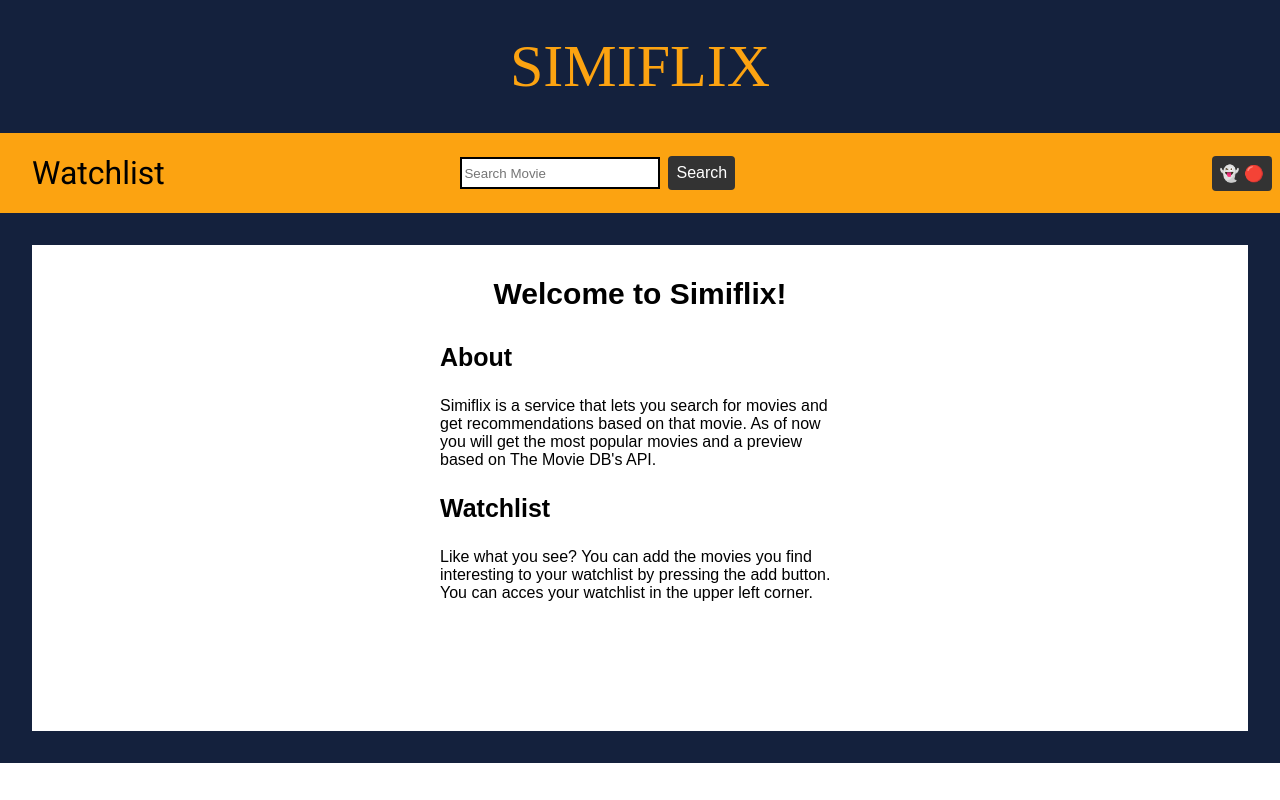
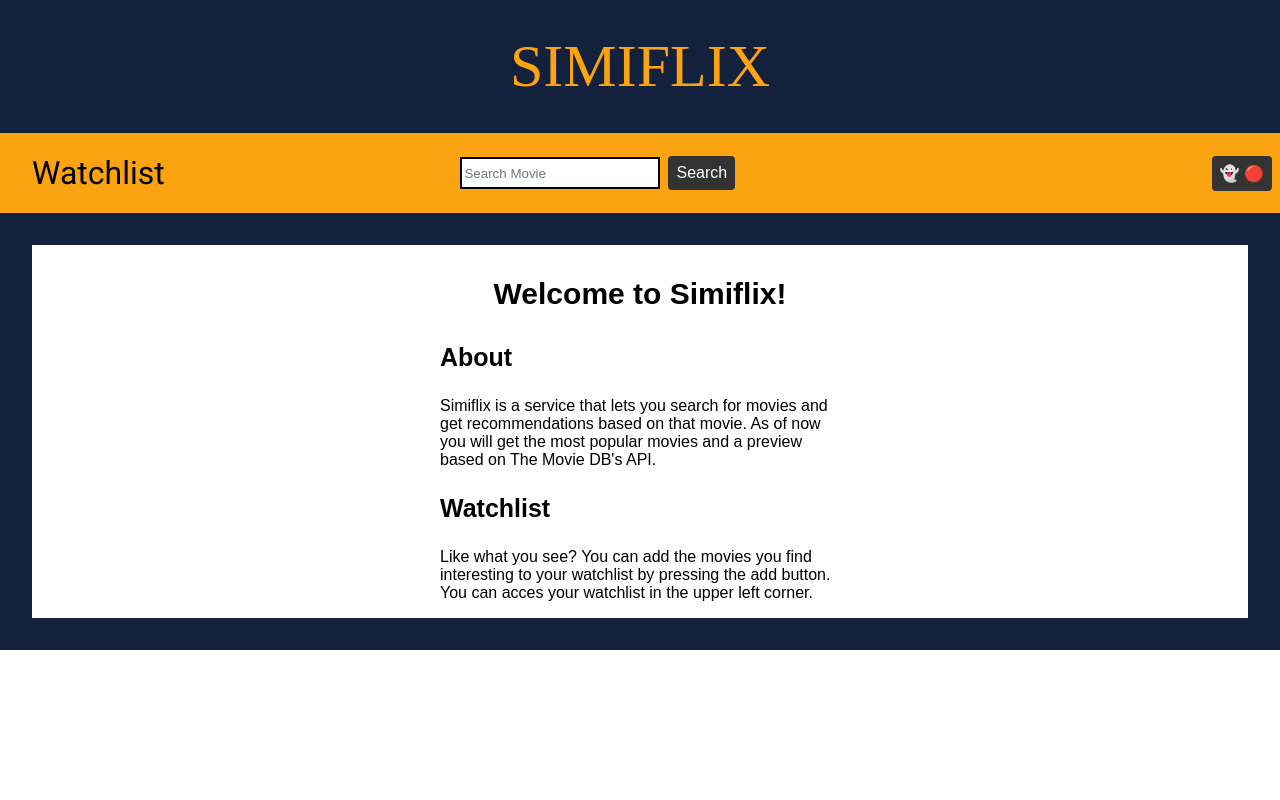
Before and after one commit to lysmac/simiflix, a React (Vite) app: page / in a window 1280 px wide. Built offline with nearby package versions, Linux system fonts and the light colour scheme; no server answers.

Commit message:
Changed height on howtouse

```diff
--- a/src/HowToUse.tsx
+++ b/src/HowToUse.tsx
@@ -31,7 +31,7 @@ const Wrapper = styled.div`
   flex-direction: column;
   background-color: white;
   border: #14213d solid 2rem;
-  height: calc(100vh - 250px);
+  height: auto;
   `
   const TitleWrapper = styled.div`
   text-align: center;
```
